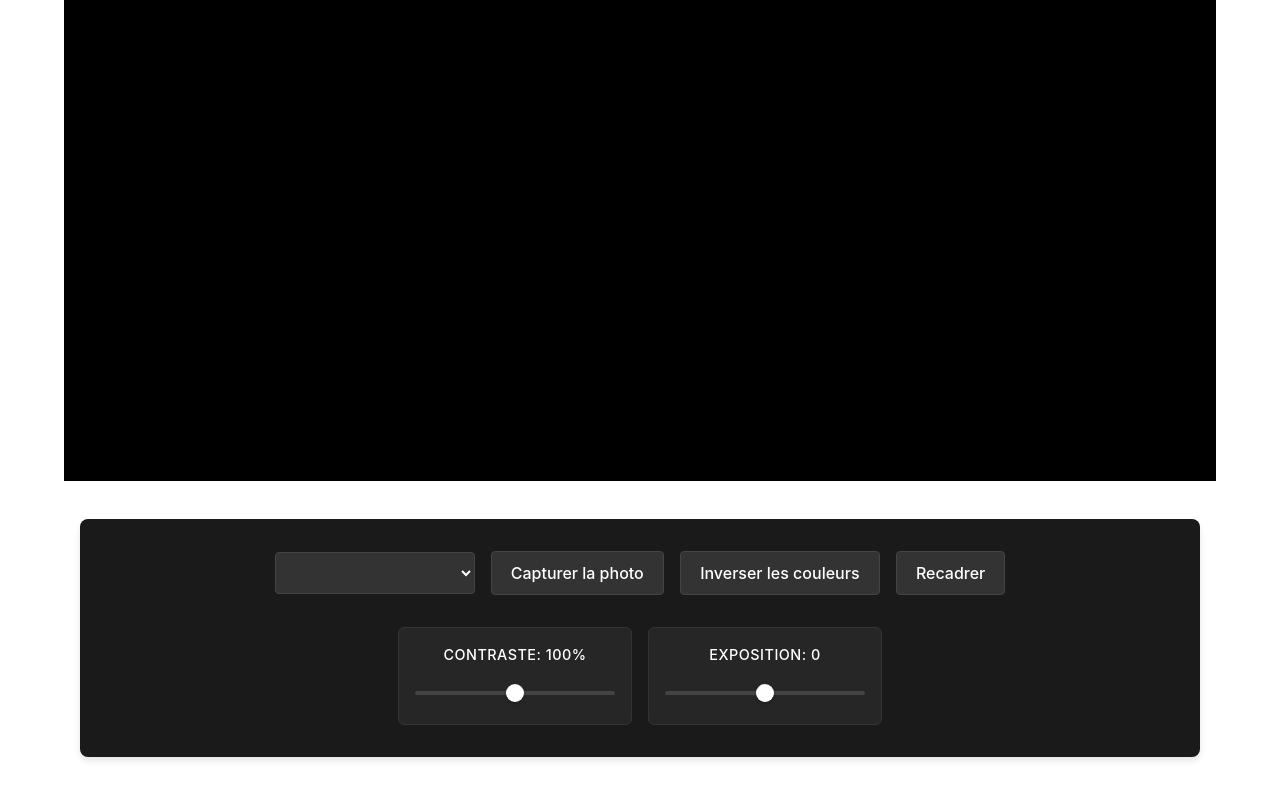
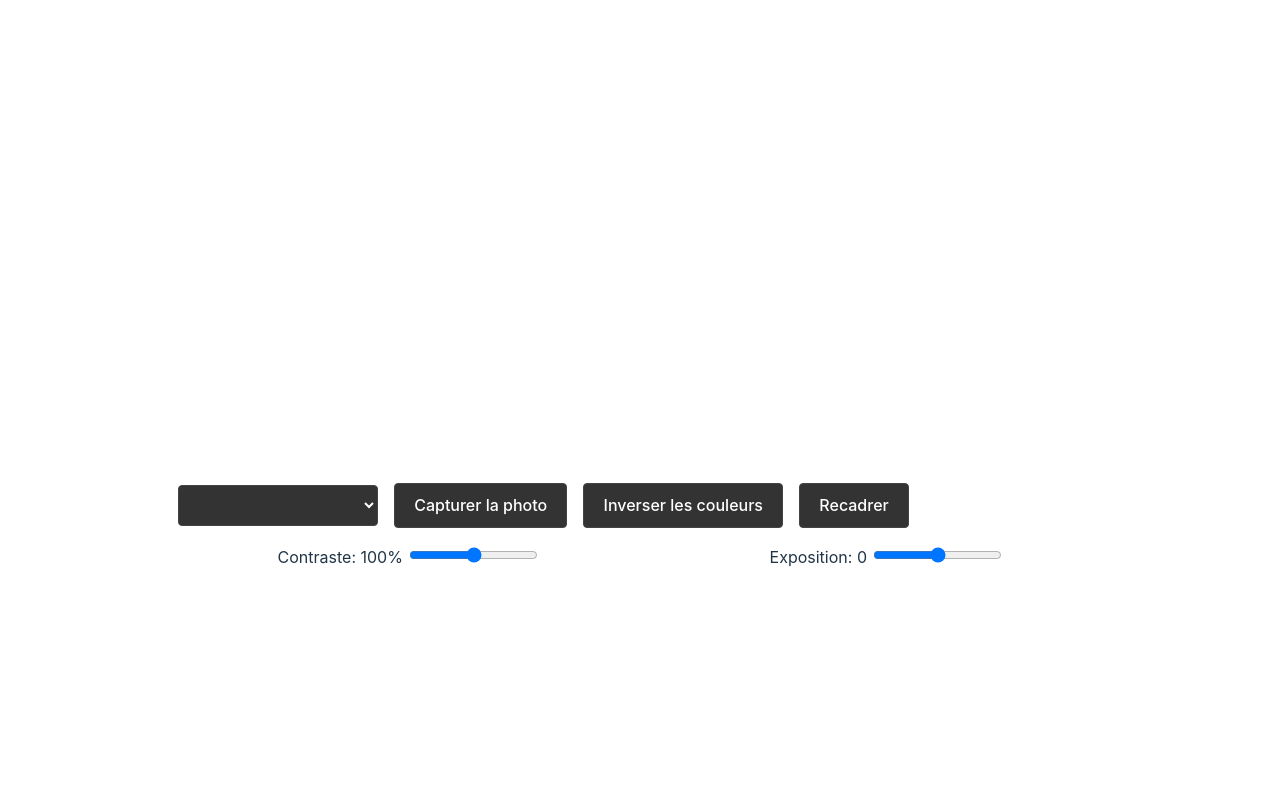
Before and after one commit to stevenbachimont/numerist, a Svelte app: page / in a window 1280 px wide. Shown: the part 424-1224 px from the top of the page. After the commit the page ends 1089 px from the top, so only its background shows below. Built offline with nearby package versions, Linux system fonts and the light colour scheme.

Commit message:
responsive et docker

```diff
--- a/src/routes/+page.svelte
+++ b/src/routes/+page.svelte
@@ -37,6 +37,47 @@
   let mode = 'camera'; // 'camera' ou 'import'
   let isDragging = false;
   let imageFile = null;
+
+  let updateDisplay = () => {
+    if (!videoElement || !displayCanvas) return;
+
+    displayCanvas.width = videoElement.videoWidth;
+    displayCanvas.height = videoElement.videoHeight;
+
+    displayContext.drawImage(videoElement, 0, 0);
+
+    const imageData = displayContext.getImageData(0, 0, displayCanvas.width, displayCanvas.height);
+    const data = imageData.data;
+
+    const contrastFactor = (contrast / 100);
+    const exposureFactor = Math.pow(2, exposure); // Conversion exponentielle pour l'exposition
+
+    for (let i = 0; i < data.length; i += 4) {
+      // Appliquer l'exposition et le contraste
+      for (let j = 0; j < 3; j++) {
+        let color = data[i + j];
+
+        // Appliquer l'exposition
+        color *= exposureFactor;
+
+        // Appliquer le contraste
+        color = contrastFactor * (color - 128) + 128;
+
+        // Limiter les valeurs entre 0 et 255
+        data[i + j] = Math.min(255, Math.max(0, color));
+      }
+
+      // Appliquer l'inversion si activée
+      if (isInverted) {
+        data[i] = 255 - data[i];
+        data[i + 1] = 255 - data[i + 1];
+        data[i + 2] = 255 - data[i + 2];
+      }
+    }
+
+    displayContext.putImageData(imageData, 0, 0);
+    animationFrameId = requestAnimationFrame(updateDisplay);
+  };
 
   async function getVideoDevices() {
     try {
@@ -81,47 +122,6 @@
     } catch (error) {
       console.error('Erreur lors de l\'accès à la webcam : ', error);
     }
-  }
-
-  function updateDisplay() {
-    if (!videoElement || !displayCanvas) return;
-
-    displayCanvas.width = videoElement.videoWidth;
-    displayCanvas.height = videoElement.videoHeight;
-
-    displayContext.drawImage(videoElement, 0, 0);
-
-    const imageData = displayContext.getImageData(0, 0, displayCanvas.width, displayCanvas.height);
-    const data = imageData.data;
-
-    const contrastFactor = (contrast / 100);
-    const exposureFactor = Math.pow(2, exposure); // Conversion exponentielle pour l'exposition
-
-    for (let i = 0; i < data.length; i += 4) {
-      // Appliquer l'exposition et le contraste
-      for (let j = 0; j < 3; j++) {
-        let color = data[i + j];
-
-        // Appliquer l'exposition
-        color *= exposureFactor;
-
-        // Appliquer le contraste
-        color = contrastFactor * (color - 128) + 128;
-
-        // Limiter les valeurs entre 0 et 255
-        data[i + j] = Math.min(255, Math.max(0, color));
-      }
-
-      // Appliquer l'inversion si activée
-      if (isInverted) {
-        data[i] = 255 - data[i];
-        data[i + 1] = 255 - data[i + 1];
-        data[i + 2] = 255 - data[i + 2];
-      }
-    }
-
-    displayContext.putImageData(imageData, 0, 0);
-    animationFrameId = requestAnimationFrame(updateDisplay);
   }
 
   function capturePhoto() {
@@ -465,7 +465,10 @@
         // Démarrer la boucle d'affichage
         updateDisplay();
       };
-      img.src = e.target.result;
+      // Ajouter une vérification de type
+      if (typeof e.target.result === 'string') {
+        img.src = e.target.result;
+      }
     };
     reader.readAsDataURL(file);
   }
@@ -664,13 +667,18 @@
     flex-direction: column;
     align-items: center;
     gap: 1rem;
-    padding: 1rem;
+    padding: 0.5rem;
+    width: 100%;
+    max-width: 100vw;
+    box-sizing: border-box;
   }
 
   .video-container {
     position: relative;
     width: 100%;
-    max-width: 1920px;
+    max-width: 100vw;
+    height: auto;
+    aspect-ratio: 16/9;
   }
 
   video {
@@ -679,22 +687,69 @@
   }
 
   .controls {
-    display: flex;
-    gap: 1rem;
-    flex-wrap: wrap;
-    justify-content: center;
-    max-width: 100%;
-    padding: 1.5rem;
-    background: #1a1a1a;
-    border-radius: 8px;
-    box-shadow: 0 4px 6px rgba(0, 0, 0, 0.1);
-    margin: 1rem;
+    width: 100%;
+    padding: 1rem;
+    gap: 0.5rem;
+  }
+
+  .control-group {
+    flex-direction: column;
+    width: 100%;
+  }
+
+  .slider-control {
+    width: 100%;
+    min-width: unset;
+  }
+
+  @media (min-width: 768px) {
+    .container {
+      padding: 1rem;
+    }
+
+    .control-group {
+      flex-direction: row;
+    }
+
+    .controls {
+      padding: 1.5rem;
+    }
+
+    .slider-control {
+      min-width: 200px;
+    }
+  }
+
+  /* Ajuster les boutons pour mobile */
+  button {
+    width: 100%;
+    margin: 0.2rem 0;
+  }
+
+  @media (min-width: 768px) {
+    button {
+      width: auto;
+      margin: 0;
+    }
+  }
+
+  /* Ajuster le sélecteur de caméra */
+  select {
+    width: 100%;
+    margin: 0.2rem 0;
+  }
+
+  @media (min-width: 768px) {
+    select {
+      width: auto;
+      min-width: 200px;
+    }
   }
 
   .display-canvas {
     width: 100%;
-    height: auto;
-    background-color: #000;
+    height: 100%;
+    object-fit: contain;
   }
 
   .hidden {
@@ -730,61 +785,6 @@
   select:focus {
     outline: none;
     border-color: #666;
-  }
-
-  .slider-control {
-    display: flex;
-    flex-direction: column;
-    align-items: center;
-    gap: 0.8rem;
-    min-width: 200px;
-    background: #262626;
-    padding: 1rem;
-    border-radius: 6px;
-    border: 1px solid #333;
-  }
-
-  input[type="range"] {
-    width: 100%;
-    height: 25px;
-    -webkit-appearance: none;
-    background: transparent;
-  }
-
-  input[type="range"]::-webkit-slider-thumb {
-    -webkit-appearance: none;
-    height: 18px;
-    width: 18px;
-    border-radius: 50%;
-    background: #fff;
-    cursor: pointer;
-    margin-top: -7px;
-    box-shadow: 0 2px 4px rgba(0, 0, 0, 0.2);
-    transition: all 0.2s ease;
-  }
-
-  input[type="range"]::-webkit-slider-thumb:hover {
-    background: #eee;
-    transform: scale(1.1);
-  }
-
-  input[type="range"]::-webkit-slider-runnable-track {
-    width: 100%;
-    height: 4px;
-    background: #444;
-    border-radius: 2px;
-  }
-
-  input[type="range"]:focus {
-    outline: none;
-  }
-
-  label {
-    font-size: 0.9em;
-    color: #fff;
-    font-weight: 500;
-    text-transform: uppercase;
-    letter-spacing: 0.5px;
   }
 
   .crop-overlay {
```
Also changed, not shown: docker-compose.yml (added, +11 -0 lines), 2 other files (tests, documents, lock files or other folders).
